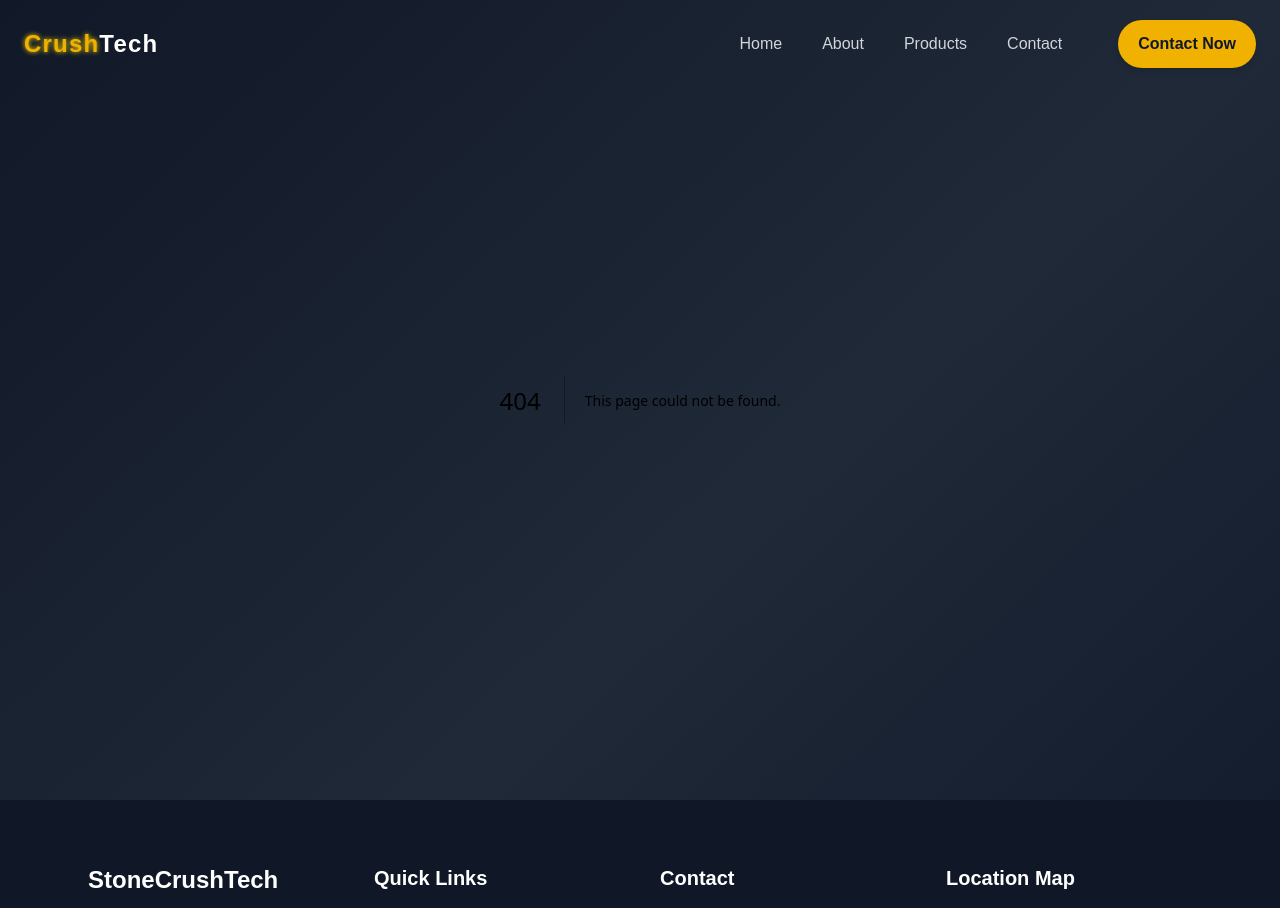
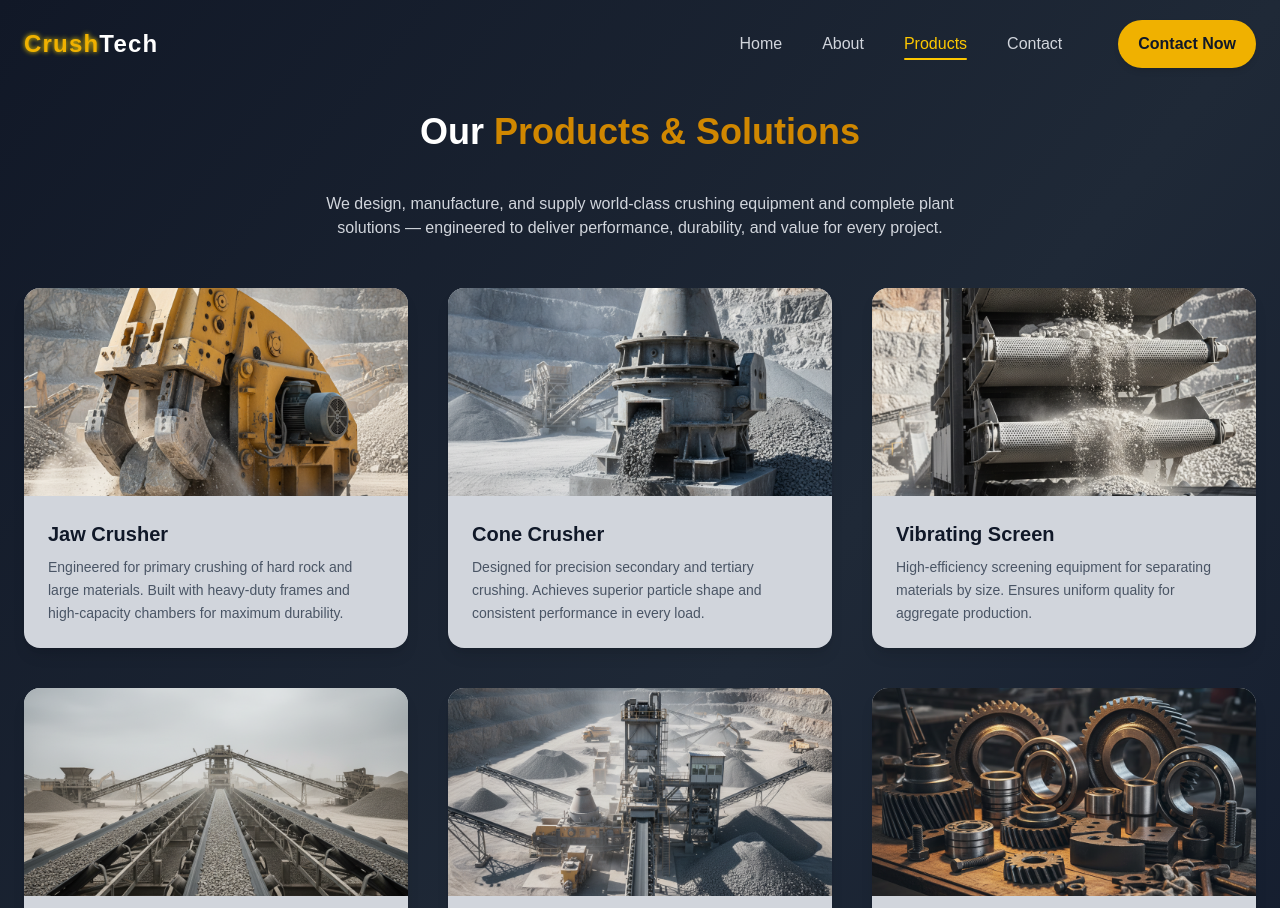
Before and after one commit to Spectra4/my-static-site, a Next.js app: page /my-static-site/products in a window 1280 px wide. Before the commit this address had no page. Shown: the top 908 px of the page. Built offline with nearby package versions, Linux system fonts and the light colour scheme; grey boxes are pictures that could not be loaded.

Commit message:
url path adjust according build production

```diff
--- a/app/about/page.tsx
+++ b/app/about/page.tsx
@@ -16,7 +16,7 @@ export default function About() {
           className="relative w-full h-80 md:h-[420px] rounded-2xl overflow-hidden shadow-lg"
         >
           <Image
-            src="/images/about-plant.png"
+            src="/my-static-site/images/about-plant.png"
             alt="Stone Crusher Plant"
             fill
             className="object-cover"
--- a/app/products/page.tsx
+++ b/app/products/page.tsx
@@ -6,37 +6,37 @@ export default function Products() {
       title: "Jaw Crusher",
       description:
         "Engineered for primary crushing of hard rock and large materials. Built with heavy-duty frames and high-capacity chambers for maximum durability.",
-      image: "/images/product-jaw.png",
+      image: "/my-static-site/images/product-jaw.png",
     },
     {
       title: "Cone Crusher",
       description:
         "Designed for precision secondary and tertiary crushing. Achieves superior particle shape and consistent performance in every load.",
-      image: "/images/product-cone.png",
+      image: "/my-static-site/images/product-cone.png",
     },
     {
       title: "Vibrating Screen",
       description:
         "High-efficiency screening equipment for separating materials by size. Ensures uniform quality for aggregate production.",
-      image: "/images/product-screen.png",
+      image: "/my-static-site/images/product-screen.png",
     },
     {
       title: "Conveyor System",
       description:
         "Robust and efficient material handling conveyors built to transport aggregates smoothly between crushing stages.",
-      image: "/images/product-conveyor.png",
+      image: "/my-static-site/images/product-conveyor.png",
     },
     {
       title: "Crushing Plant Setup",
       description:
         "Turnkey stone crusher plant installations — from design to commissioning — ensuring productivity, safety, and sustainability.",
-      image: "/images/product-plant.png",
+      image: "/my-static-site/images/product-plant.png",
     },
     {
       title: "Spare Parts & Maintenance",
       description:
         "Genuine spare parts and service support for all crushing and screening equipment, ensuring long-term reliability.",
-      image: "/images/product-spares.png",
+      image: "/my-static-site/images/product-spares.png",
     },
   ];
 
--- a/components/Hero.tsx
+++ b/components/Hero.tsx
@@ -93,7 +93,7 @@ export default function Hero() {
           >
             <div className="w-full h-80 sm:h-96 rounded-2xl overflow-hidden shadow-[0_0_40px_rgba(255,215,0,0.15)] bg-gray-800 flex items-center justify-center">
               <img
-                src="/images/hero-crusher.png"
+                src="/my-static-site/images/hero-crusher.png"
                 alt="Stone crusher plant"
                 className="object-cover w-full h-full"
                 onError={(e) => {
--- a/components/Products.tsx
+++ b/components/Products.tsx
@@ -6,25 +6,25 @@ export default function Products() {
   const products = [
     {
       name: "Jaw Crusher",
-      image: "/images/product-jaw.png",
+      image: "/my-static-site/images/product-jaw.png",
       desc: "Primary crushers engineered for high reduction ratio and long service life.",
       specs: ["Capacity: 100–500 TPH", "Feed Size: up to 600mm", "Motor: 75–200 HP"],
     },
     {
       name: "Cone Crusher",
-      image: "/images/product-cone.png",
+      image: "/my-static-site/images/product-cone.png",
       desc: "Secondary crushing unit delivering superior shape and gradation.",
       specs: ["Hydraulic Setting", "Low Power Draw", "Dust Sealed System"],
     },
     {
       name: "Vibrating Screen",
-      image: "/images/product-screen.png",
+      image: "/my-static-site/images/product-screen.png",
       desc: "Efficient screening for precise separation and high throughput.",
       specs: ["3–4 Deck", "High G-force", "Rubber Deck Option"],
     },
     {
       name: "Belt Conveyor",
-      image: "/images/product-conveyor.png",
+      image: "/my-static-site/images/product-conveyor.png",
       desc: "Modular conveyors with durable rollers and energy-efficient drives.",
       specs: ["Width: 600–1000mm", "Speed: 1.2–2.0 m/s", "Inclined or Flat Layouts"],
     },
--- a/next.config.ts
+++ b/next.config.ts
@@ -2,8 +2,11 @@ import type { NextConfig } from "next";
 
 const nextConfig: NextConfig = {
   output: "export",
+  basePath: "/my-static-site",          // 👈 subfolder path
+  assetPrefix: "/my-static-site/",      // 👈 ensures _next assets load correctly
+  trailingSlash: true,                  // 👈 optional, makes URLs end with /
   images: {
-    unoptimized: true, // 👈 disables server-side image optimization for static export
+    unoptimized: true,                  // disables server-side image optimization
   },
   reactStrictMode: true,
 };
--- a/package.json
+++ b/package.json
@@ -6,7 +6,7 @@
     "dev": "next dev",
     "build": "next build",
     "start": "next start",
-    "lint": "eslint"
+    "export": "next export"
   },
   "dependencies": {
     "framer-motion": "^12.23.24",
```
